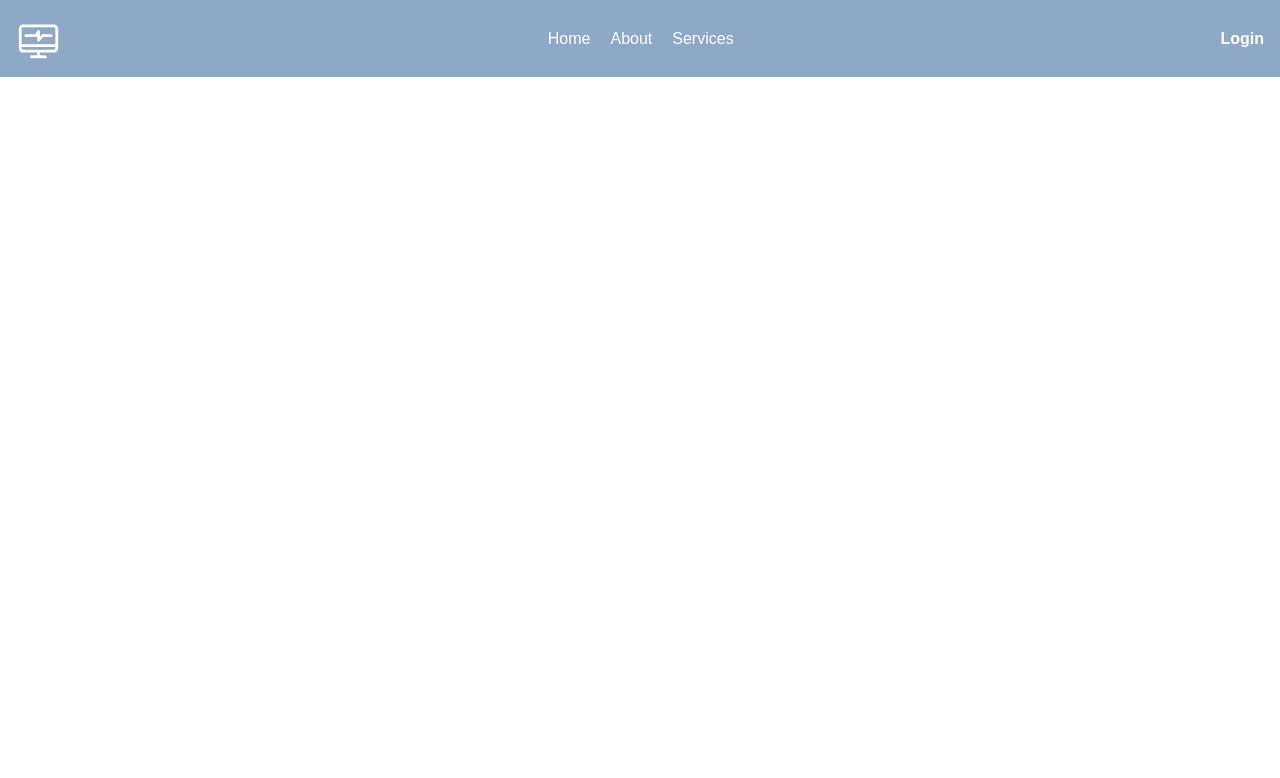
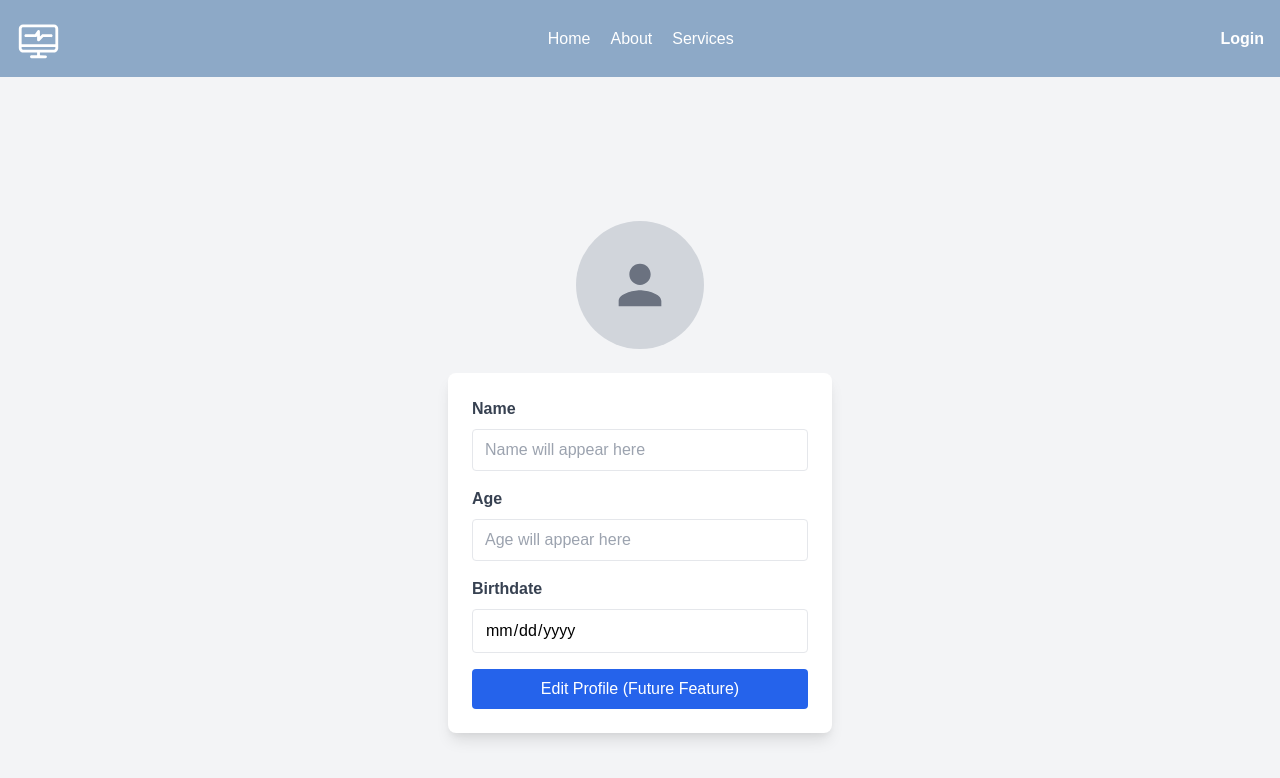
Before and after one commit to Jacob-M-Webster/QuickCharts-HackGT12, a Vue app in the folder frontend/: page /profile in a window 1280 px wide. Shown: the top 778 px of the page. Built offline with nearby package versions, Linux system fonts and the light colour scheme.

Commit message:
Profile page

```diff
--- /dev/null
+++ b/frontend/src/pages/profile.vue
@@ -0,0 +1,77 @@
+<template>
+  <div class="flex flex-col items-center justify-center min-h-screen bg-gray-100 p-6">
+    <!-- Blank Profile Picture -->
+    <div class="w-32 h-32 rounded-full bg-gray-300 mb-6 flex items-center justify-center">
+      <svg class="w-16 h-16 text-gray-500" fill="currentColor" viewBox="0 0 24 24">
+        <path d="M12 12c2.21 0 4-1.79 4-4s-1.79-4-4-4-4 1.79-4 4 1.79 4 4 4zm0 2c-2.67 0-8 1.34-8 4v2h16v-2c0-2.66-5.33-4-8-4z"/>
+      </svg>
+    </div>
+
+    <!-- Profile Form -->
+    <form class="w-full max-w-sm bg-white shadow-lg rounded-lg p-6">
+      <div class="mb-4">
+        <label class="block text-gray-700 font-semibold mb-2">Name</label>
+        <!-- Backend: Populate with user's name from API -->
+        <input
+            type="text"
+            class="w-full border rounded px-3 py-2"
+            :value="userData.name"
+            readonly
+            placeholder="Name will appear here"
+        />
+      </div>
+      <div class="mb-4">
+        <label class="block text-gray-700 font-semibold mb-2">Age</label>
+        <!-- Backend: Populate with user's age from API -->
+        <input
+            type="number"
+            class="w-full border rounded px-3 py-2"
+            :value="userData.age"
+            readonly
+            placeholder="Age will appear here"
+        />
+      </div>
+      <div class="mb-4">
+        <label class="block text-gray-700 font-semibold mb-2">Birthdate</label>
+        <!-- Backend: Populate with user's birthdate from API (format: YYYY-MM-DD) -->
+        <input
+            type="date"
+            class="w-full border rounded px-3 py-2"
+            :value="userData.birthdate"
+            readonly
+        />
+      </div>
+      <!-- Backend: Add edit functionality if needed -->
+      <button type="button" class="w-full bg-blue-600 text-white py-2 rounded hover:bg-blue-700">
+        Edit Profile (Future Feature)
+      </button>
+    </form>
+  </div>
+</template>
+
+<script>
+export default {
+  name: "ProfilePage",
+  data() {
+    return {
+      // Backend: Replace this empty data with API response
+      userData: {
+        name: "",        // Backend: Get from user profile API
+        age: "",         // Backend: Get from user profile API
+        birthdate: ""    // Backend: Format must be YYYY-MM-DD for date input
+      }
+    };
+  },
+  mounted() {
+    // Backend: Add API call here to fetch user profile data
+    // Example:
+    // axios.get('/api/user/profile')
+    //   .then(response => {
+    //     this.userData = response.data;
+    //   })
+    //   .catch(error => {
+    //     console.error('Error fetching profile:', error);
+    //   });
+  }
+};
+</script>
--- a/frontend/src/router/index.js
+++ b/frontend/src/router/index.js
@@ -2,11 +2,13 @@ import { createRouter, createWebHistory } from 'vue-router';
 import HomePage from '../pages/home.vue';
 import LoginPage from '../pages/login.vue';
 import RegistrationPage from '../pages/register.vue';
+import ProfilePage from '../pages/profile.vue';
 
 const routes = [
   { path: '/', name: 'Home', component: HomePage },
   { path: '/login', name: 'Login', component: LoginPage },
   { path: '/registration', name: 'Register', component: RegistrationPage },
+  { path: '/profile', name: 'Profile', component: ProfilePage},
 ];
 
 const router = createRouter({
```
